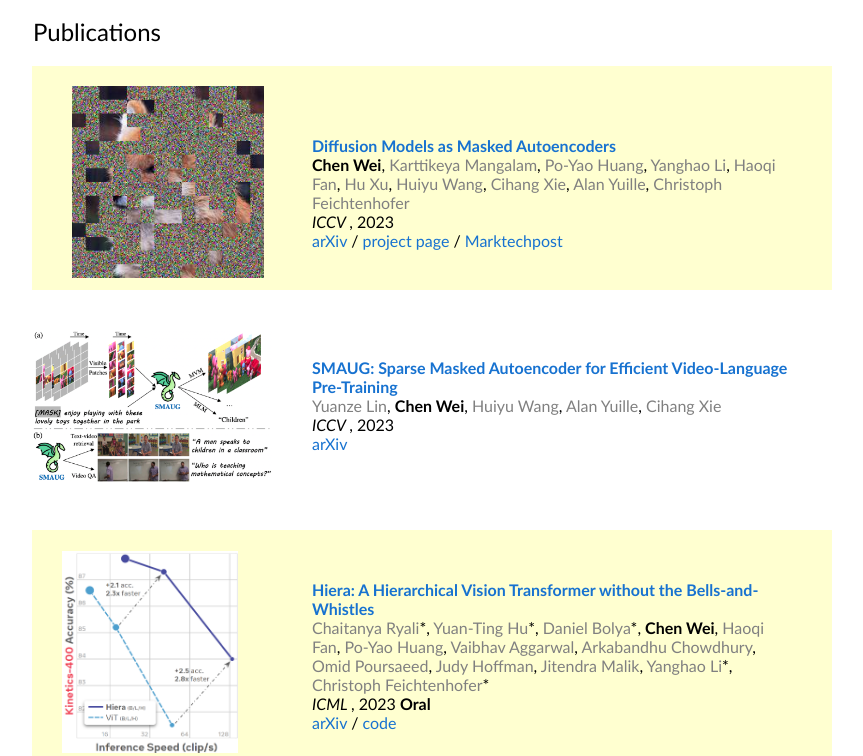
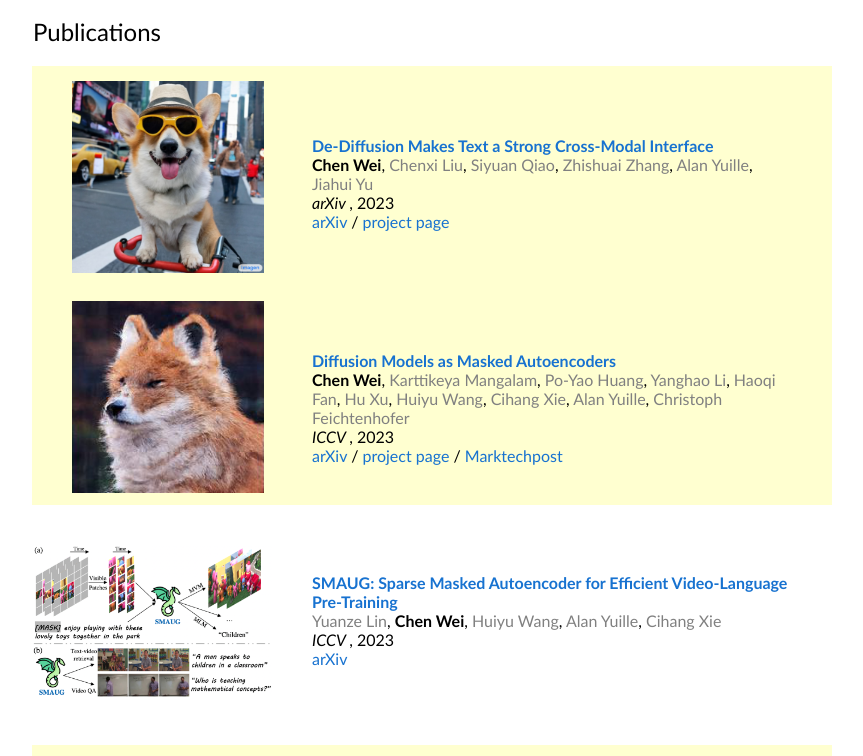
Before and after one commit to weichen582/weichen582.github.io, a plain HTML site: page index.html in a window 1280 px wide. Shown: the part 1037-1793 px from the top of the page, without its empty margins (208-1071 px from the left). Drawn offline with Linux system fonts and the light colour scheme.

Commit message:
add dediffusion

```diff
--- a/index.html
+++ b/index.html
@@ -145,11 +145,49 @@
 
         <table style="width:100%;border:0px;border-spacing:0px;border-collapse:separate;margin-right:auto;margin-left:auto;">
 
+          <tr onmouseout="dediffusion_stop()" onmouseover="dediffusion_start()" bgcolor="#ffffd0">
+            <td style="padding:40px;padding-top:15px;width:30%;vertical-align:middle">
+              <div class="one">
+                <div class="two" id='dediffusion_image'><img style="width: 120%; height: auto;" src='images_new/dediffusion_text.png'></div>
+                <img style="width: 120%; height: auto;" src='images_new/corgi.jpeg'>
+              </div>
+              <script type="text/javascript">
+                function dediffusion_start() {
+                  document.getElementById('dediffusion_image').style.opacity = "1";
+                }
+
+                function dediffusion_stop() {
+                  document.getElementById('dediffusion_image').style.opacity = "0";
+                }
+                dediffusion_stop()
+              </script>
+            </td>
+
+            <td style="padding:40px;padding-top:70px;width:70%;vertical-align:top">
+              <a href="https://arxiv.org/abs/2311.00618">
+                <papertitle> De-Diffusion Makes Text a Strong Cross-Modal Interface </papertitle>
+              </a>
+              <br>
+              <b>Chen Wei</b>,
+              <a href="https://www.cs.jhu.edu/~cxliu/", class="author">Chenxi Liu</a>,
+              <a href="https://www.cs.jhu.edu/~syqiao/", class="author">Siyuan Qiao</a>,
+              <a href="https://zhishuai.xyz/", class="author">Zhishuai Zhang</a>,
+              <a href="http://cs.jhu.edu/~ayuille/", class="author">Alan Yuille</a>,
+              <a href="https://jiahuiyu.com/", class="author", class="author">Jiahui Yu</a>
+              <br>
+              <em>arXiv </em>, 2023
+              <br>
+              <a href="https://arxiv.org/abs/2311.00618">arXiv</a>  /
+              <a href="https://dediffusion.github.io/">project page</a>
+              <br>
+            </td>
+          </tr>
+
           <tr onmouseout="diffmae_stop()" onmouseover="diffmae_start()" bgcolor="#ffffd0">
             <td style="padding:40px;padding-top:15px;width:30%;vertical-align:middle">
               <div class="one">
-                <div class="two" id='diffmae_image'><img style="width: 120%; height: auto;" src='diffmae/interpolation/2.png'></div>
-                <img style="width: 120%; height: auto;" src='diffmae/interpolation/input.png'>
+                <div class="two" id='diffmae_image'><img style="width: 120%; height: auto;" src='diffmae/interpolation/input.png'></div>
+                <img style="width: 120%; height: auto;" src='diffmae/interpolation/2.png'>
               </div>
               <script type="text/javascript">
                 function diffmae_start() {
@@ -290,8 +328,8 @@
           <tr onmouseout="cp2_stop()" onmouseover="cp2_start()">
             <td style="padding:40px;padding-left:30px;padding-top:20px;width:30%;vertical-align:middle">
               <div class="one">
-                <div class="two" id='cp2_image'><img style="width: 120%; height: auto;" src='images_new/cp2_before.png'></div>
-                <img style="width: 120%; height: auto;" src='images_new/cp2_after.png'>
+                <div class="two" id='cp2_image'><img style="width: 120%; height: auto;" src='images_new/cp2_after.png''></div>
+                <img style="width: 120%; height: auto;" src='images_new/cp2_before.png'>
               </div>
               <script type="text/javascript">
                 function cp2_start() {
```
Also changed, not shown: images_new/corgi.jpeg (added), images_new/dediffusion_text.png (added).
